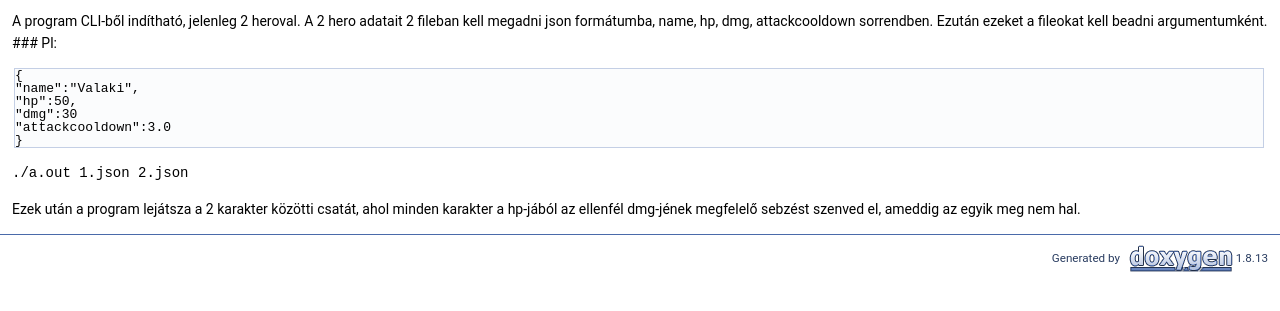
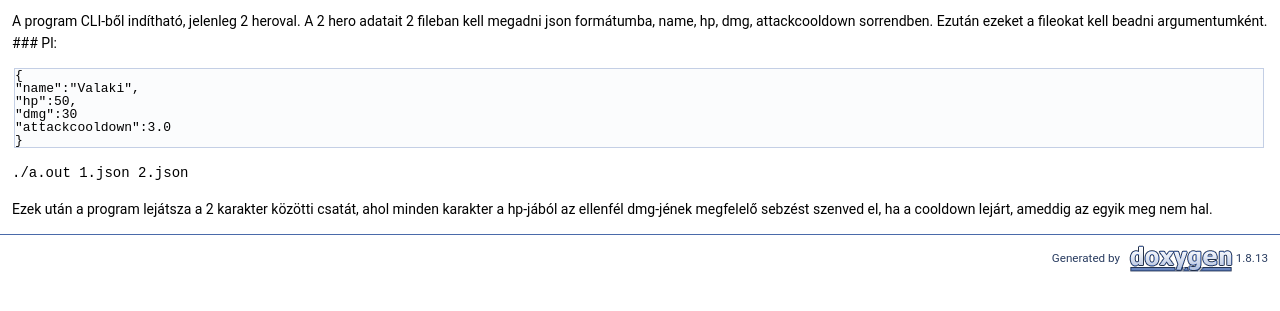
Before and after one commit to Teaching-ASD/MSW_Undefined, a plain HTML site: page autotoc_md0.html in a window 1280 px wide. Shown: the part 173-484 px from the top of the page. Drawn offline with Linux system fonts and the light colour scheme.

Commit message:
Update gh-pages to output generated at e1ca3d7

```diff
--- a/autotoc_md0.html
+++ b/autotoc_md0.html
@@ -65,7 +65,7 @@ $(function() {
 </div><!--header-->
 <div class="contents">
 <div class="textblock"><p>A program CLI-ből indítható, jelenleg 2 heroval. A 2 hero adatait 2 fileban kell megadni json formátumba, name, hp, dmg, attackcooldown sorrendben. Ezután ezeket a fileokat kell beadni argumentumként. ### Pl: </p><div class="fragment"><div class="line">{</div><div class="line">&quot;name&quot;:&quot;Valaki&quot;,</div><div class="line">&quot;hp&quot;:50,</div><div class="line">&quot;dmg&quot;:30</div><div class="line">&quot;attackcooldown&quot;:3.0</div><div class="line">} </div></div><!-- fragment --> <p><code>./a.out 1.json 2.json</code></p>
-<p>Ezek után a program lejátsza a 2 karakter közötti csatát, ahol minden karakter a hp-jából az ellenfél dmg-jének megfelelő sebzést szenved el, ameddig az egyik meg nem hal. </p>
+<p>Ezek után a program lejátsza a 2 karakter közötti csatát, ahol minden karakter a hp-jából az ellenfél dmg-jének megfelelő sebzést szenved el, ha a cooldown lejárt, ameddig az egyik meg nem hal. </p>
 </div></div><!-- contents -->
 <!-- start footer part -->
 <hr class="footer"/><address class="footer"><small>
```
